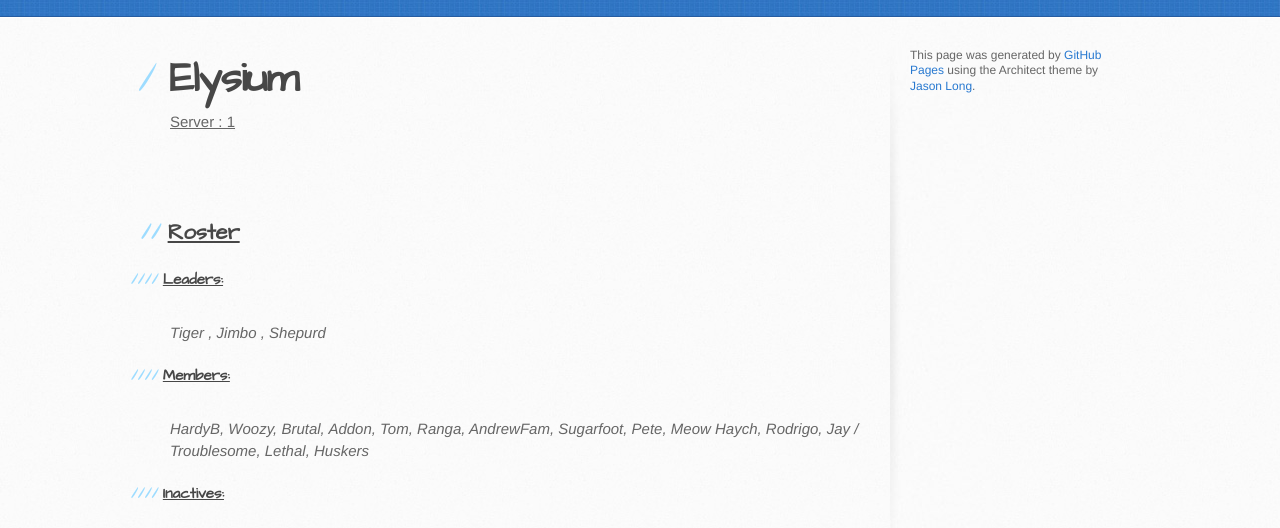
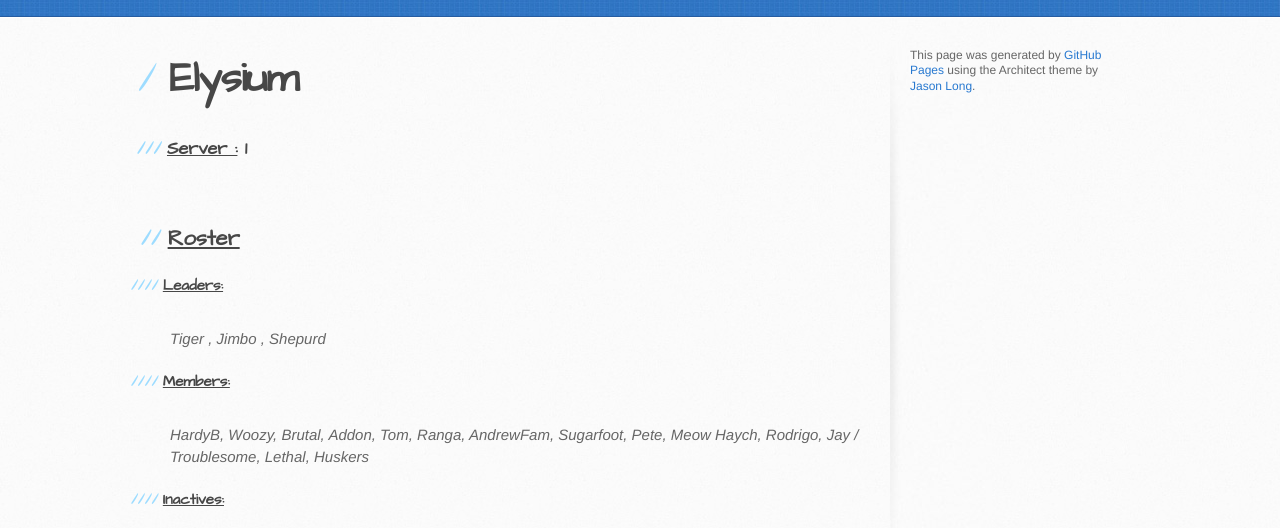
Before and after one commit to DerekR0123/Rossfitness.github.io, a Jekyll site: the page index.html, which Jekyll copies as it is, in a window 1280 px wide and 900 px high, cut to the strip 372-900 px from the top of the window. Built offline with Jekyll 4.4.1, drawn with Linux system fonts in a browser that asks for light colours.

Commit message:
Update index.html

```diff
--- a/index.html
+++ b/index.html
@@ -30,7 +30,7 @@
         <section id="main-content">
 <a id="designer-templates" class="anchor" href="#designer-templates" aria-hidden="true"><span aria-hidden="true" class="octicon octicon-link"></span></a><h1><strong>Elysium</strong></h1>
 
-<p><u>Server : 1</u></p><br><br>
+<p><u><h3>Server :</u> 1</h3></p><br>
 
 
 <a id="designer-templates" class="anchor" href="#designer-templates" aria-hidden="true"><span aria-hidden="true" class="octicon octicon-link"></span></a><h2><u>Roster</u></h2>
@@ -41,14 +41,14 @@
 Haych, Rodrigo, Jay / Troublesome, Lethal, Huskers<br></em></p>
 
 <p><h4><u>Inactives:</u></h4><br>
-<em>Millar, Jonah, Mugsie, What zit tooya, Chau, Chris, CarbonEvolution, Bob Jill / Fury<br></em></p>
+<em>Millar, Jonah, Mugsie, What zit tooya, Chau, Chris, CarbonEvolution, Bob Jill / Fury<br></em></p><br>
 
 <a id="creating-pages-manually" class="anchor" href="#creating-pages-manually" aria-hidden="true"><span aria-hidden="true" class="octicon octicon-link"></span></a><h2><u>How to join Asylum / Gang</h2></u>
 
 <p>To become a part of the <strong>Asylum Community</strong> Please head over to <a href="http://www.gaming-asylum.com/">Here</a> and make a forum account.
 Once you have created an account you can join the servers off of your arma 3 server list. You will also find our <strong>Gang Elysium</strong> located in the
 Gang Recruitment section on the forums also located <a href="http://www.gaming-asylum.com/forums/index.php?/topic/23622-elysium-s1-na-open-eu-open/#comment-171915">Here</a>
-</p>
+</p><br>
 
 <a id="authors-and-contributors" class="anchor" href="#authors-and-contributors" aria-hidden="true"><span aria-hidden="true" class="octicon octicon-link"></span></a><h2><u>Highlights</h2></u>
 <p>Here are some of the highlights of the enjoyment to be had whilst playing in this community and in the gang Elysium.</p>
```
